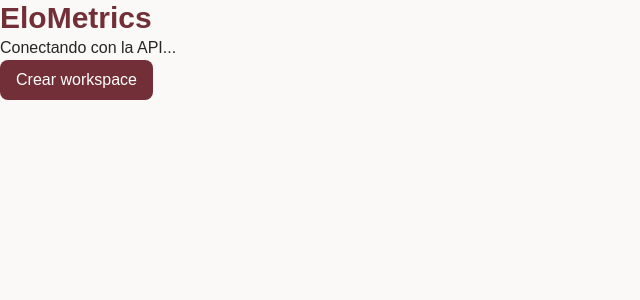
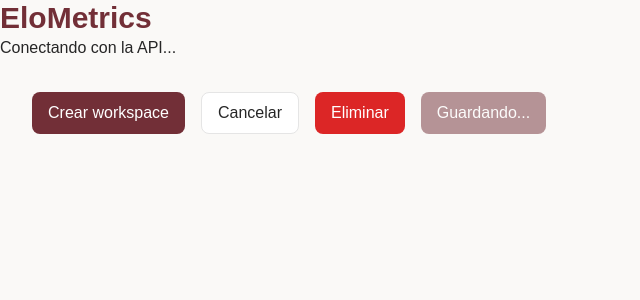
Before and after one commit to imjrbarreto/chess-t, a React (Vite) app: page / in a window 1280 px wide. Shown: the top 300 px of the page, without its empty margins (0-640 px from the left). Built offline with nearby package versions, Linux system fonts and the light colour scheme; no server answers.

Commit message:
feat: add reusable button component

```diff
--- a/src/App.tsx
+++ b/src/App.tsx
@@ -1,4 +1,5 @@
 import { useHealthCheck } from './api/generated/health/health';
+import { Button } from './components/ui/Button';
 
 function App() {
     const { isPending, isError, isSuccess } = useHealthCheck({
@@ -17,9 +18,15 @@ function App() {
             {isError && <p>Error de conexión.</p>}
             {isSuccess && <p>API conectada correctamente ✅</p>}
 
-          <button className="rounded-lg bg-primary px-4 py-2 text-white hover:bg-primary-hover">
-              Crear workspace
-          </button>
+            <div className="flex gap-4 p-8">
+                <Button>Crear workspace</Button>
+
+                <Button variant="secondary">Cancelar</Button>
+
+                <Button variant="destructive">Eliminar</Button>
+
+                <Button disabled>Guardando...</Button>
+            </div>
 
         </div>
     );
--- /dev/null
+++ b/src/components/ui/Button.tsx
@@ -0,0 +1,31 @@
+import type { ButtonHTMLAttributes } from 'react';
+
+type ButtonVariant = 'primary' | 'secondary' | 'destructive';
+
+interface ButtonProps extends ButtonHTMLAttributes<HTMLButtonElement> {
+    variant?: ButtonVariant;
+}
+
+const variants = {
+    primary: 'bg-primary text-white hover:bg-primary-hover',
+    secondary: 'bg-surface text-foreground border border-border hover:bg-gray-100',
+    destructive: 'bg-destructive text-white hover:bg-red-700',
+};
+
+export function Button({
+    variant = 'primary',
+    children,
+    className = '',
+    type = 'button',
+    ...props
+}: ButtonProps) {
+    return (
+        <button
+            type={type}
+            className={`rounded-lg px-4 py-2 font-medium transition-colors disabled:cursor-not-allowed disabled:opacity-50 ${variants[variant]} ${className}`}
+            {...props}
+        >
+            {children}
+        </button>
+    );
+}
```
